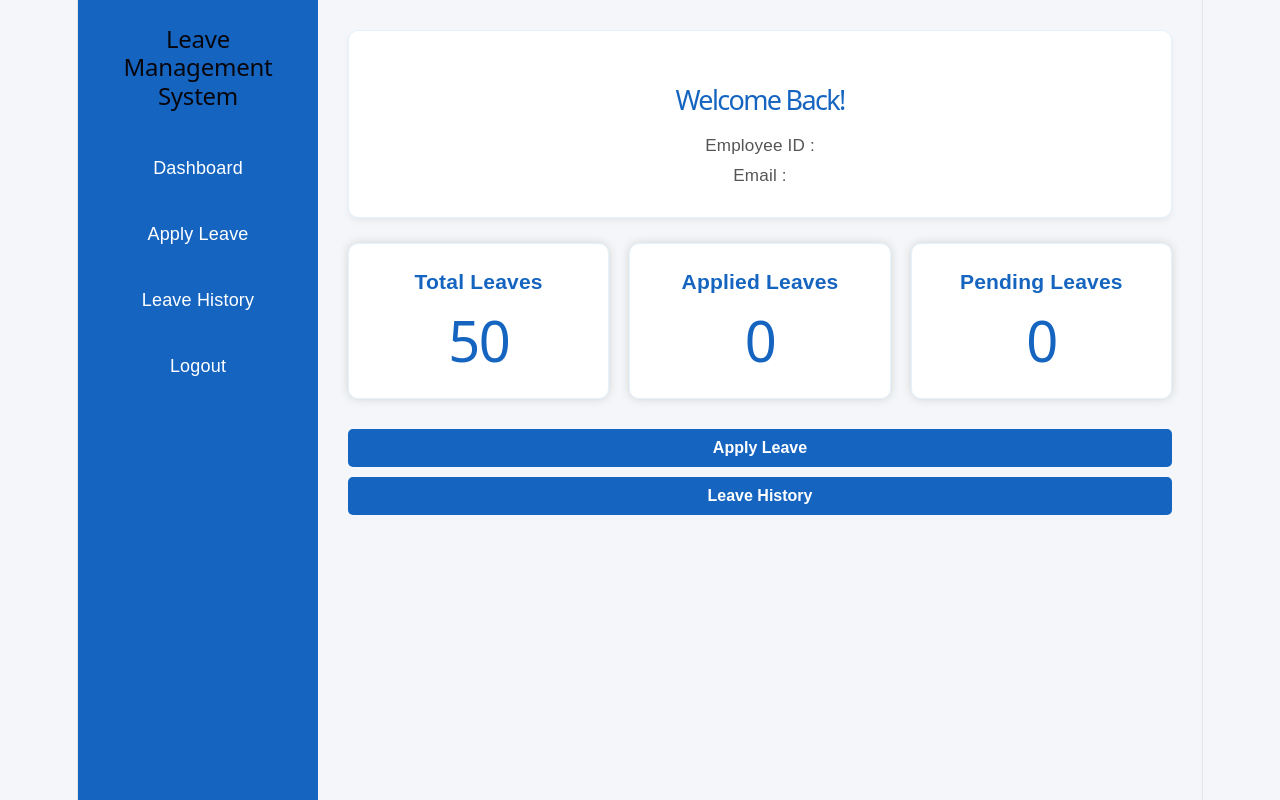
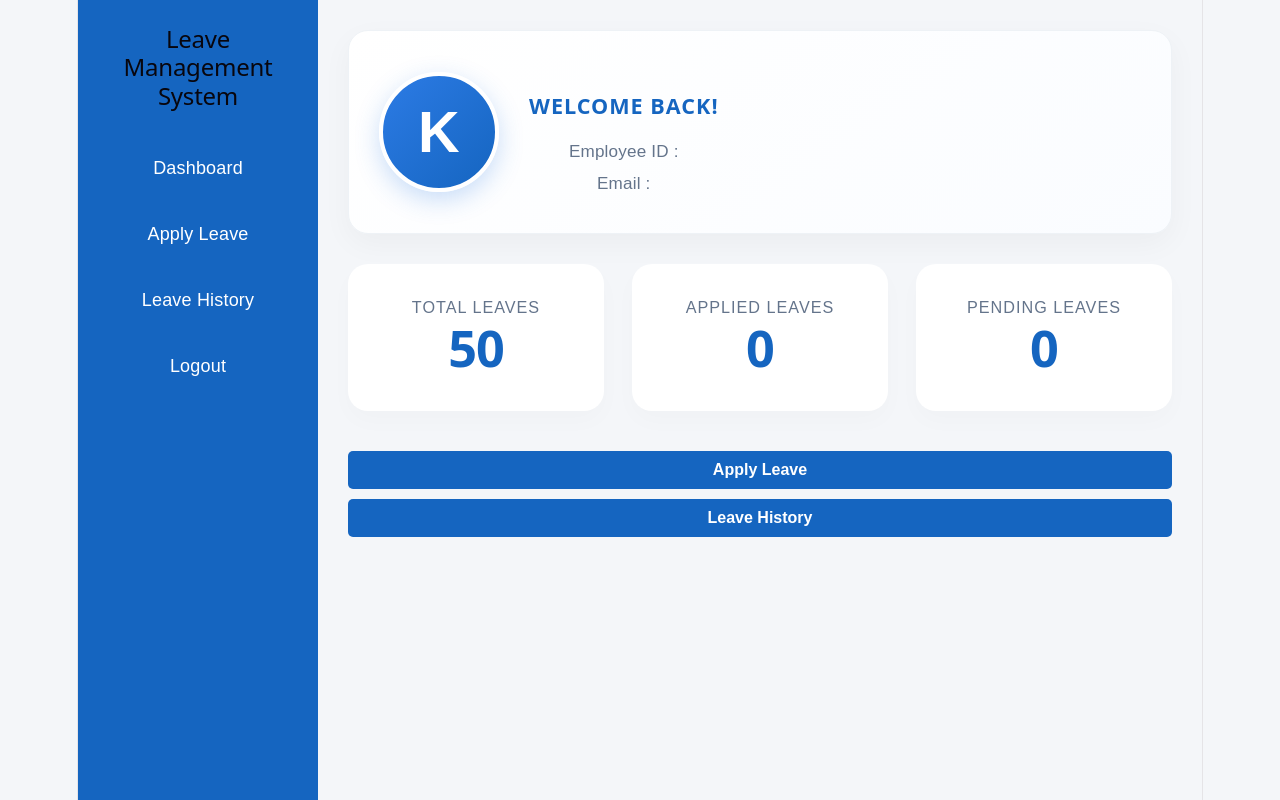
Before and after one commit to Kruti1112/Leave-Management-System, a React (Vite) app in the folder client/: page /dashboard in a window 1280 px wide. Built offline with nearby package versions, Linux system fonts and the light colour scheme; no server answers.

Commit message:
admin dashboard updated and profile created

```diff
--- a/client/src/pages/EmployeeDashboard.jsx
+++ b/client/src/pages/EmployeeDashboard.jsx
@@ -7,6 +7,13 @@ function EmployeeDashboard() {
     const [appliedLeaves,setAppliedLeaves]=useState(0);
     const [pendingLeaves,setPendingLeaves]=useState(0);
     const [leaveList,setLeaveList]=useState([]);
+    const [imgError, setImgError] = useState(false);
+    const [prevPhoto, setPrevPhoto] = useState(null);
+
+    if (employee.photo !== prevPhoto) {
+        setPrevPhoto(employee.photo);
+        setImgError(false);
+    }
 
     useEffect(() => {
         const email = sessionStorage.getItem("email");
@@ -58,22 +65,35 @@ function EmployeeDashboard() {
             <div className="main">
                 {/* Welcome Section */}
                 <div className="welcome">
-                    <h1>Welcome Back!</h1>
-                    <h2>{employee.name}</h2>
-                    <p>Employee ID : {employee._id}</p>
-                    <p>Email : {employee.email}</p>
+                    {employee.photo && !imgError ? (
+                        <img
+                            src={`http://localhost:5000/uploads/${employee.photo}`}
+                            alt={employee.name || "Employee Photo"}
+                            className="profile-image"
+                        />
+                    ) : (
+                        <div className="profile-image-fallback">
+                            {employee.name ? employee.name.charAt(0).toUpperCase() : "K"}
+                        </div>
+                    )}
+                    <div>
+                        <h1>Welcome Back!</h1>
+                        <h2>{employee.name}</h2>
+                        <p>Employee ID : {employee._id}</p>
+                        <p>Email : {employee.email}</p>
+                    </div>
                 </div>
                 {/* Leave Cards */}
                 <div className="cards">
-                    <div className="card">
+                    <div className="card card-total">
                         <h3>Total Leaves</h3>
                         <h1>50</h1>
                     </div>
-                    <div className="card">
+                    <div className="card card-applied">
                         <h3>Applied Leaves</h3>
                         <h1>{appliedLeaves}</h1>
                     </div>
-                    <div className="card">
+                    <div className="card card-pending">
                         <h3>Pending Leaves</h3>
                         <h1>{pendingLeaves}</h1>
                     </div>
--- a/client/src/pages/Register.jsx
+++ b/client/src/pages/Register.jsx
@@ -48,12 +48,31 @@ function Register() {
             return;
         }
 
+        const getBase64 = (file) => {
+            return new Promise((resolve, reject) => {
+                const reader = new FileReader();
+                reader.readAsDataURL(file);
+                reader.onload = () => resolve(reader.result);
+                reader.onerror = error => reject(error);
+            });
+        };
+
+        let base64Photo = "";
+        try {
+            base64Photo = await getBase64(photo);
+        } catch (error) {
+            console.error("Error reading file:", error);
+            alert("Error reading file. Please try again.");
+            return;
+        }
+
         const employee = {
             name: name,
             email: email,
             phone: phone,
             address: address,
-            photo: photo.name,
+            photo: base64Photo,
+            photoName: photo.name,
             password: password
         };
 
@@ -76,6 +95,10 @@ function Register() {
             setAddress("");
             setPhoto(null);
             setPassword("");
+
+            // Reset file input value manually
+            const photoInput = document.getElementById("photo");
+            if (photoInput) photoInput.value = "";
 
         }
         //For error
--- a/client/src/styles/AdminDashboard.css
+++ b/client/src/styles/AdminDashboard.css
@@ -99,35 +99,87 @@
     color:#777;
 }
 
-/* Cards */
 
 .stats-cards{
     display:grid;
     grid-template-columns:repeat(4,1fr);
-    gap:20px;
-    margin-bottom:30px;
+    gap:24px;
+    margin-bottom:35px;
 }
 
 .card{
-    background:white;
-    border-radius:10px;
-    padding:25px;
-    text-align:center;
-    box-shadow:0 0 10px lightgray;
+    border-radius: 20px;
+    padding: 30px 24px;
+    text-align: center;
+    border: none;
+    transition: all 0.4s cubic-bezier(0.16, 1, 0.3, 1);
+    position: relative;
+    overflow: hidden;
 }
 
 .card h3{
-    color:#1565c0;
-    margin-bottom:15px;
+    font-size: 0.9rem;
+    font-weight: 300;
+    text-transform: uppercase;
+    letter-spacing: 1px;
+    margin-bottom: 15px;
 }
 
 .card-value{
-    font-size:35px;
-    font-weight:bold;
-    color:#333;
+    font-size: 2.8rem;
+    font-weight: 800;
+    margin: 0;
+    letter-spacing: -1px;
 }
 
-/* Table */
+.card-blue {
+    background: linear-gradient(135deg,  #667eea 0%,#1565c0 100%);
+    box-shadow: 0 10px 25px rgba(42, 82, 152, 0.25);
+    color: white;
+}
+.card-blue h3 {
+    color: rgba(255, 255, 255, 0.8);
+}
+.card-blue .card-value {
+    color: white;
+}
+
+.card-purple {
+    background: linear-gradient(135deg, #667eea 0%,#1565c0 100%);
+    box-shadow: 0 10px 25px rgba(42, 82, 152, 0.25);
+    color: white;
+}
+.card-purple h3 {
+    color: rgba(255, 255, 255, 0.8);
+}
+.card-purple .card-value {
+    color: white;
+}
+
+.card-orange {
+    background: linear-gradient(135deg, #667eea 0%,#1565c0 100%);
+    box-shadow: 0 10px 25px rgba(42, 82, 152, 0.25);
+    color: white;
+}
+.card-orange h3 {
+    color: rgba(255, 255, 255, 0.8);
+}
+.card-orange .card-value {
+    color: white;
+}
+
+.card-green {
+    background: linear-gradient(135deg,  #667eea 0%,#1565c0 100%);
+    box-shadow: 0 10px 25px rgba(42, 82, 152, 0.25);
+    color: white;
+}
+.card-green h3 {
+    color: rgba(255, 255, 255, 0.8);
+}
+.card-green .card-value {
+    color: white;
+}
+
 
 .table-section{
     background:white;
--- a/client/src/styles/Applyleave.css
+++ b/client/src/styles/Applyleave.css
@@ -69,9 +69,10 @@ body{
 
 .leave-box label{
     display:block;
-    font-weight:bold;
+   /*font-weight:bold;*/
     margin-top:15px;
     margin-bottom:5px;
+    font-size: medium;
 }
 
 .leave-box input,
--- a/client/src/styles/EmployeeDashboard.css
+++ b/client/src/styles/EmployeeDashboard.css
@@ -7,14 +7,13 @@
 
 body{
     background:#f2f2f2;
+    min-height: 100vh;
 }
 
 .dashboard{
     display:flex;
     min-height:100vh;
 }
-
-/* Sidebar */
 
 .sidebar{
     width:220px;
@@ -43,71 +42,107 @@ body{
     background:#0d47a1;
 }
 
-/* Main */
 
 .main{
     flex:1;
     padding:25px;
 }
 
-/* Welcome Box */
-
 .welcome {
-    background: white;
-    padding: 24px;
-    border-radius: 10px;
-    margin-bottom: 25px;
-    box-shadow: 0 4px 6px rgba(0, 0, 0, 0.05);
-    border: 1px solid #e3f2fd;
-    text-align: center;
+    display: flex;
+    align-items: center;
+    gap: 30px;
+    background: linear-gradient(145deg, #ffffff 0%, #fafcff 100%);
+    padding: 30px;
+    border-radius: 20px;
+    box-shadow: 0 10px 30px rgba(0, 0, 0, 0.04);
+    border: 1px solid #eef2f6;
+    margin-bottom: 30px;
+    position: relative;
+    overflow: hidden;
 }
 
+.profile-image {
+    width: 120px;
+    height: 120px;
+    border-radius: 50%;
+    background: #2c7be5 ;
+    object-fit: cover;
+    border: 4px solid #eef2f6;
+    box-shadow: 0 8px 24px rgba(44, 123, 229, 0.25);
+}
+
+.profile-image-fallback {
+    width: 120px;
+    height: 120px;
+    border-radius: 50%;
+    background: linear-gradient(135deg, #2c7be5 0%, #1565c0 100%);
+    color: white;
+    display: flex;
+    align-items: center;
+    justify-content: center;
+    font-size: 3.2rem;
+    font-weight: 800;
+    text-transform: uppercase;
+    border: 4px solid #ffffff;
+    box-shadow: 0 8px 24px rgba(44, 123, 229, 0.25);
+    user-select: none;
+}
+
+
 .welcome h1 {
-    color: #666;
-    font-size: 1.5rem;
-    font-weight: 500;
-    margin-bottom: 6px;
+    color: #8f9bba;
+    font-size: 1.2rem;
+    font-weight: 600;
+    text-transform: uppercase;
+    letter-spacing: 1px;
+    margin-bottom: 8px;
 }
 
 .welcome h2 {
-    color: #1565c0;
-    font-size: 2.2rem;
-    font-weight: 700;
+    color: #1e293b;
+    font-size: 2.4rem;
+    font-weight: 800;
     margin-bottom: 12px;
     text-transform: capitalize;
+    letter-spacing: -0.5px;
 }
 
 .welcome p {
-    color: #555;
+    color: #64748b;
     font-size: 0.95rem;
-    margin: 4px 0;
+    margin: 6px 0;
 }
 
-/* Cards */
-
-.cards{
-    display:flex;
-    gap:20px;
-    margin-bottom:20px;
+.cards {
+    display: flex;
+    gap: 28px;
+    margin-bottom: 30px;
 }
 
-.card{
-    flex:1;
-    background:white;
-    padding:20px;
-    text-align:center;
-    border-radius:10px;
-    box-shadow: 0 4px 6px rgba(0, 0, 0, 0.05);
-    border: 1px solid #e3f2fd;
+.card {
+    flex: 1;
+    background: white;
+    padding: 30px 24px;
+    text-align: center;
+    border-radius: 20px;
+    box-shadow: 0 10px 25px rgba(0, 0, 0, 0.02);
+    border: 1px solid #eef2f6;
+}
+.card h3 {
+    margin-bottom: 15px;
+    color: #64748b;
+    font-size: 0.9rem;
+    font-weight: 700;
+    text-transform: uppercase;
+    letter-spacing: 1px;
 }
 
-.card h3{
-    margin-bottom:10px;
-    color:#555;
-}
-
-.card h1{
-    color:#1565c0;
+.card h1 {
+    font-size: 2.8rem;
+    font-weight: 800;
+    margin: 0;
+    letter-spacing: -1px;
 }
 
 /* Buttons */
@@ -130,7 +165,6 @@ body{
     background:#0d47a1;
 }
 
-/* Table */
 
 table{
     width:100%;
--- a/client/src/styles/Login.css
+++ b/client/src/styles/Login.css
@@ -7,6 +7,7 @@
 
 body{
     background:#ffffff;
+    min-height: 100vh;
 }
 
 .login-container{
```
Also changed, not shown: 1 other file (tests, documents, lock files or other folders).
